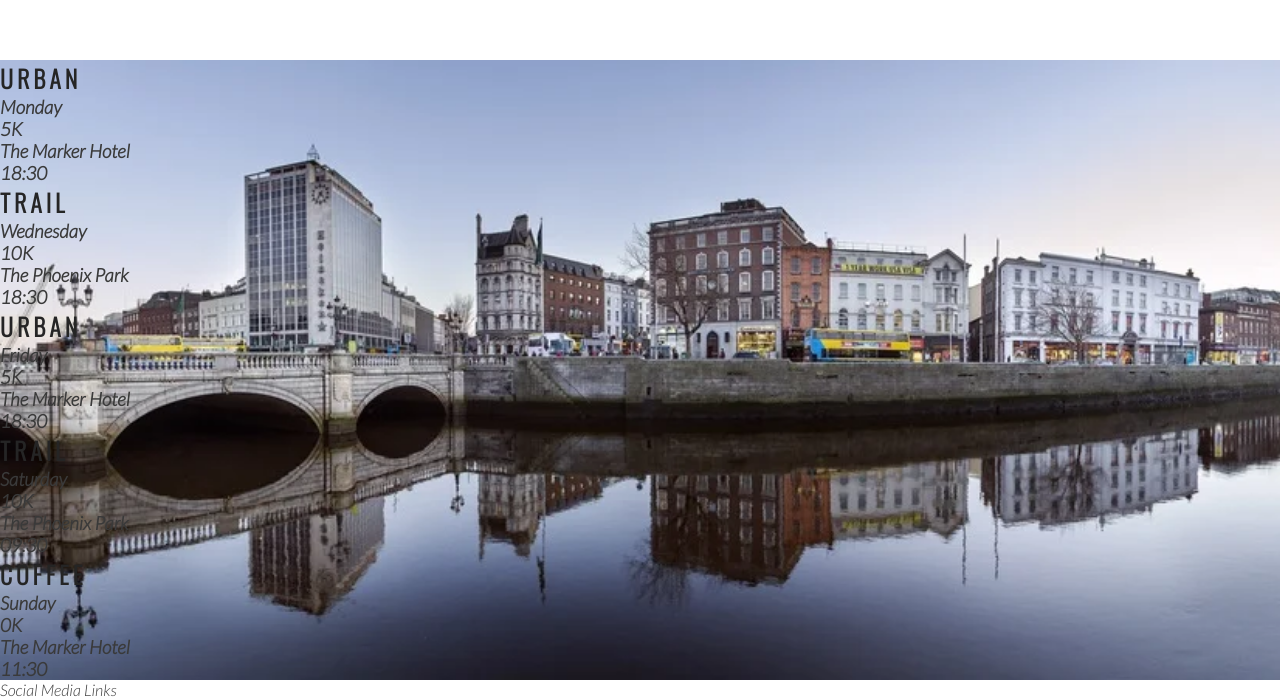
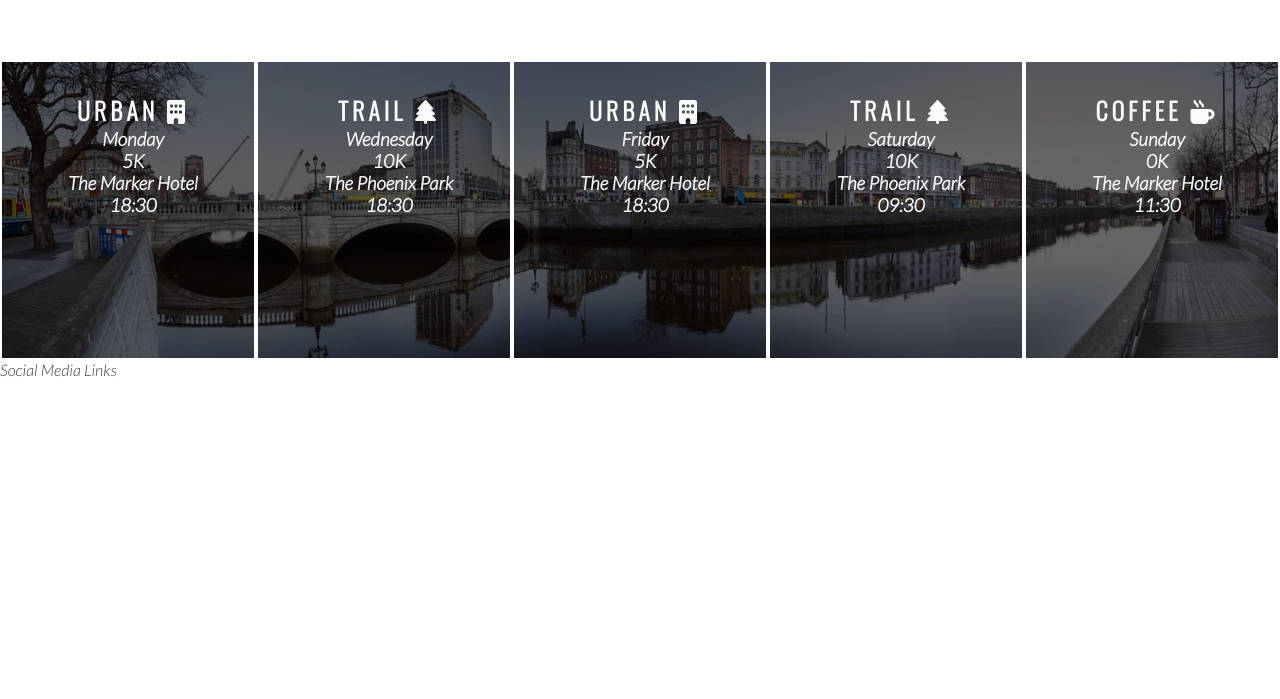
Before and after one commit to KWalesch/love-running, a plain HTML site: page index.html in a window 1280 px wide. Shown: the part 1215-1914 px from the top of the page. After the commit the page ends 1594 px from the top, so only its background shows below. Drawn offline with nearby package versions, Linux system fonts and the light colour scheme.

Commit message:
style times panels and add icons

```diff
--- a/assets/css/style.css
+++ b/assets/css/style.css
@@ -196,3 +196,19 @@ body{
     width: 100%;
     overflow: hidden;
 }
+
+#times div{
+    color: #fafafa;
+    background-color: rgba(0, 0, 0, .6);
+    width: 20%;
+    height: 300px;
+    float: left;
+    padding: 30px 0 0 10px;
+    text-align: center;
+    border: 2px solid white;
+    box-sizing: border-box;
+}
+
+#times h2{
+    color: #fafafa;
+}
--- a/index.html
+++ b/index.html
@@ -81,35 +81,35 @@
     </section>
     <section id="times">
         <div>
-            <h2>Urban</h2>
+            <h2>Urban <i class="fa-solid fa-building"></i></h2>
             <h3>Monday</h3>
             <h3>5K</h3>
             <h3>The Marker Hotel</h3>
             <h3>18:30</h3>
         </div>
         <div>
-            <h2>Trail</h2>
+            <h2>Trail <i class="fa-solid fa-tree"></i></h2>
             <h3>Wednesday</h3>
             <h3>10K</h3>
             <h3>The Phoenix Park</h3>
             <h3>18:30</h3>
         </div>
         <div>
-            <h2>Urban</h2>
+            <h2>Urban <i class="fa-solid fa-building"></i></h2>
             <h3>Friday</h3>
             <h3>5K</h3>
             <h3>The Marker Hotel</h3>
             <h3>18:30</h3>
         </div>
         <div>
-            <h2>Trail</h2>
+            <h2>Trail <i class="fa-solid fa-tree"></i></h2>
             <h3>Saturday</h3>
             <h3>10K</h3>
             <h3>The Phoenix Park</h3>
             <h3>09:30</h3>
         </div>
         <div>
-            <h2>Coffee</h2>
+            <h2>Coffee <i class="fa-solid fa-mug-hot"></i></h2>
             <h3>Sunday</h3>
             <h3>0K</h3>
             <h3>The Marker Hotel</h3>
```
